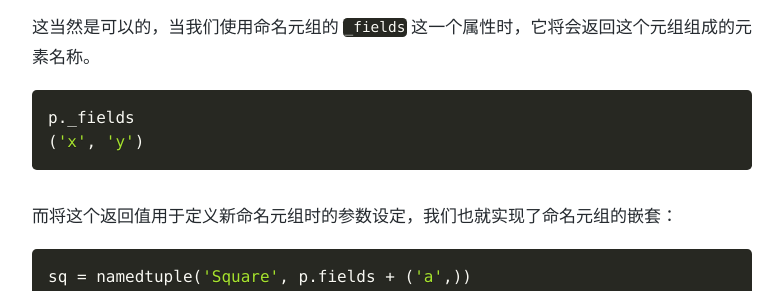
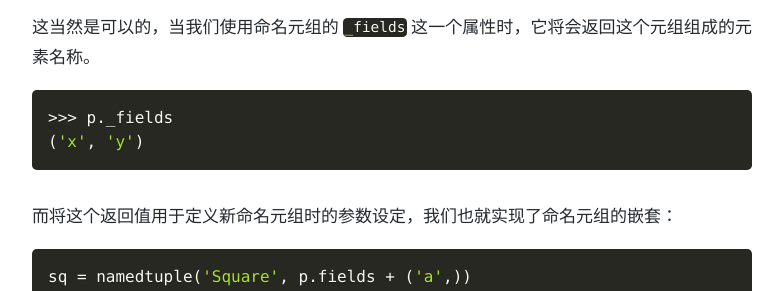
Before and after one commit to cometeme/cometeme.github.io, a Jekyll site: the page built from _posts/2018-11-29-[python][collection]namedtuple.md, in a window 1280 px wide and 900 px high, scrolled down 2958 px. Shown: the part 152-443 px from the top of the window, without its empty margins (248-1031 px from the left). Built offline with Jekyll 4.4.1, drawn with Linux system fonts in a browser that asks for light colours; nearby versions of some CDN libraries; comment, search, counter and statistics services are not loaded; a style sheet for code colours, icons or effects is not loaded.

````diff
--- a/_posts/2018-11-29-[python][collection]namedtuple.md
+++ b/_posts/2018-11-29-[python][collection]namedtuple.md
@@ -103,7 +103,7 @@ Point(x=3, y=2)
 这当然是可以的，当我们使用命名元组的 `_fields` 这一个属性时，它将会返回这个元组组成的元素名称。
 
 ```python
-p._fields
+>>> p._fields
 ('x', 'y')
 ```
 
````
